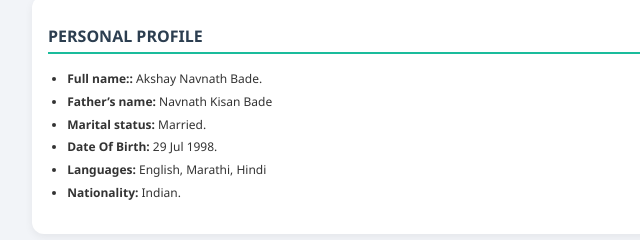
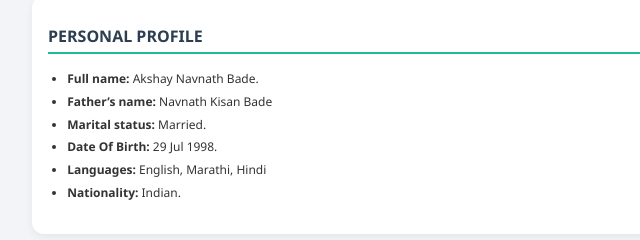
Before and after one commit to akshaybade9/resume, a plain HTML site: page index.html in a window 1280 px wide. Shown: the part 1821-2061 px from the top of the page, 195-835 px from the left. Drawn offline with nearby package versions, Linux system fonts and the light colour scheme.

Commit message:
Update index.html

```diff
--- a/index.html
+++ b/index.html
@@ -228,7 +228,7 @@
   <section id="languages">
     <h2>PERSONAL PROFILE</h2>
       <ul>
-        <li><strong>Full name::</strong> Akshay Navnath Bade.</li>
+        <li><strong>Full name:</strong> Akshay Navnath Bade.</li>
         <li><strong>Father’s name:</strong> Navnath
           Kisan Bade</li>
         <li><strong>Marital status:</strong> Married.</li>
```
